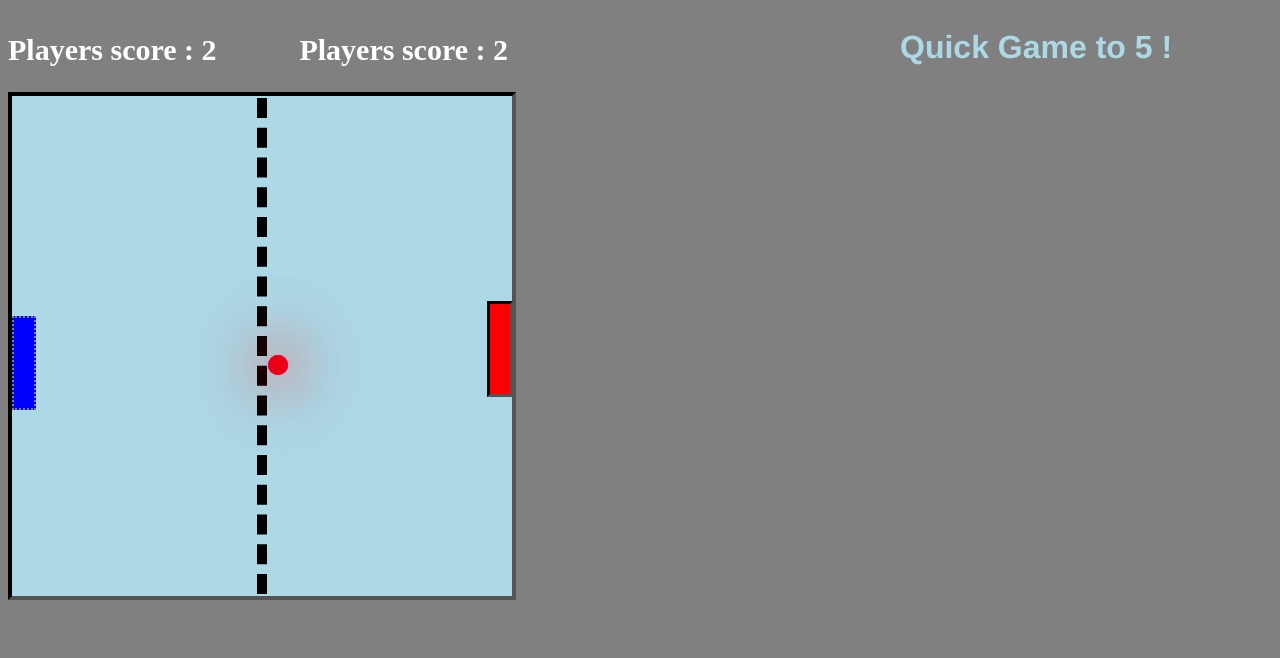
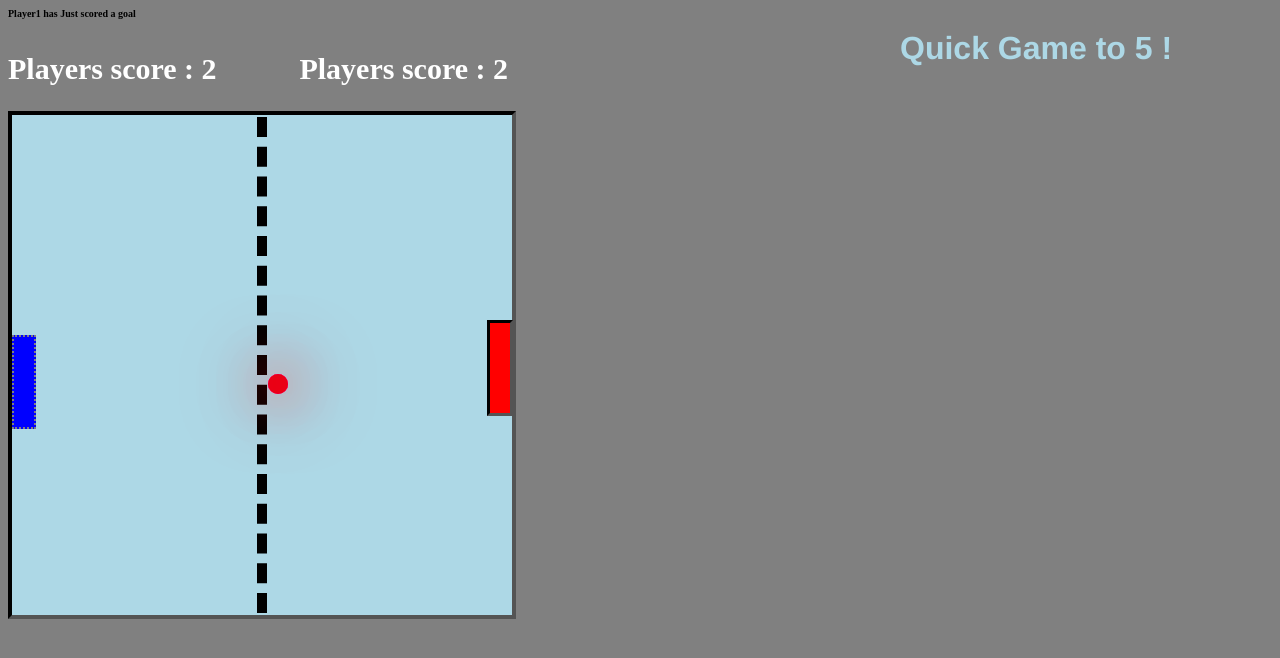
Before and after one commit to Sedrickparker1/Sedrick-github-Parker.github.io, a plain HTML site: page asd-projects/pong/index.html in a window 1280 px wide. Drawn offline with Linux system fonts and the light colour scheme.

Commit message:
addlittle changes

```diff
--- a/asd-projects/pong/index.css
+++ b/asd-projects/pong/index.css
@@ -4,7 +4,6 @@ body {
 
 
 }
-
 #board {
   width: 500px;
   height: 500px;
@@ -12,7 +11,6 @@ body {
   background-color: lightblue;
   position: relative;
 }
-
 #ball {
   background-color: #fff;
   box-shadow:
@@ -68,3 +66,9 @@ font-family: 'Franklin Gothic Medium', 'Arial Narrow', Arial, sans-serif;
   color: white;
   font-size: 20px;
 }
+#scoreFeed{
+  display:block;
+  width: 500px;
+  top: 100px;
+  font-size: 10px;
+}
--- a/asd-projects/pong/index.html
+++ b/asd-projects/pong/index.html
@@ -1,5 +1,6 @@
 <!DOCTYPE html>
 <html>
+
 <head>
   <title>Ping Pong Time</title>
   <!-- Load CSS files -->
@@ -9,25 +10,22 @@
   <script src="jquery.min.js"></script>
   <script src="index.js"></script>
 </head>
-
 <body>
   <h1 id="greeting">Quick Game to 5 !</h1>
+  <h2 id="scoreFeed">...</h2>
 
-    <div id='score'>
+  <div id="score">
     <h2 id="scoreboard2"> Player Two:0</h2>
     <h2 id="scoreboard"> Player One:0</h2>
   </div>
 
-    <div id='board'>
+  <div id="board">
     <div class="dottedLines"></div>
-      <div id='player1'></div>
-      <div id='ball'></div>
-      <div id='player2'></div>
+    <div id="player1"></div>
+    <div id="ball"></div>
+    <div id="player2"></div>
 
   </div>
+</body>
 
-
-
-
-  </body>
 </html>
--- a/asd-projects/pong/index.js
+++ b/asd-projects/pong/index.js
@@ -27,7 +27,7 @@ function runProgram() {
   ball.speedX = 4;
   ball.speedY = 4;
   const BOARD_HEIGHT = $('#board').height() - $('#player1').height();
-  const boardwidth = $('#board').width() - $('#ball').width();
+  const boardWidth = $('#board').width() - $('#ball').width();
   const ballBoardHeight = $('#board').height() - 9;
   const KEY = {
     'P1UP': 38,
@@ -39,7 +39,6 @@ function runProgram() {
   let interval = setInterval(newFrame, FRAMES_PER_SECOND_INTERVAL);   // execute newFrame every 0.0166 seconds (60 Frames per second)
   $(document).on('keydown', handleKeyDown);
   $(document).on('keyup', handleKeyUp);
-
 
   ////////////////////////////////////////////////////////////////////////////////
   ///////////////////////// CORE LOGIC ///////////////////////////////////////////
@@ -64,7 +63,7 @@ function runProgram() {
   //  calculate the right side of the 1st paddle.
   let winner = 0;
   let winner2 = 0;
-  function collide(player1, player2) {
+  function collide(player1, player2){
     // item sides
     player1.top = player1.y;
     player1.bottom = player1.y + player1.height;
@@ -89,13 +88,12 @@ function runProgram() {
       ball.speedX = -4;
     }
   }
-
-  function movement(obj) {
+  function movement(obj){
     $(obj.id).css('top', obj.y);
     obj.y += obj.speedY;
     dontLeaveBoard(obj);
   }
-  function moveBall() {
+  function moveBall(){
     ball.x += ball.speedX;
     ball.y += ball.speedY;
     $(ball.id).css("left", ball.x);
@@ -103,7 +101,7 @@ function runProgram() {
     getScore(ball);
     keepBallInBoard(ball);
   }
-  function handleKeyDown(event) {
+  function handleKeyDown(event){
     if (event.which === KEY.P1UP) {
       pong2.speedY = -7;
     }
@@ -117,7 +115,7 @@ function runProgram() {
       pong.speedY = 7;
     }
   }
-  function handleKeyUp(event) {
+  function handleKeyUp(event){
     if (event.which === KEY.P1UP) {
       pong2.speedY = 0;
     }
@@ -131,31 +129,33 @@ function runProgram() {
       pong.speedY = 0;
     }
   }
-  function dontLeaveBoard(obj) {
+  function dontLeaveBoard(obj){
     if (obj.y > BOARD_HEIGHT) {
       obj.y = BOARD_HEIGHT;
     }
     else if (obj.y < BOARD_HEIGHT - BOARD_HEIGHT) {
-      obj.y = 0;
+      obj.y = BOARD_HEIGHT - BOARD_HEIGHT;
     }
   }
-  function getScore(item) {
-    if (item.x > boardwidth) {
+  function getScore(item){
+    if (item.x > boardWidth){
       item.x = 250;
       item.y = 250;
+      item.speedX = 0;
       item.speedX = Math.floor((Math.random() - 4 + -1) + 1);
       score('#scoreboard');
+      getScoreFeed('Player2');
       winner++;
     }
-
     else if (item.x < 0) {
       item.x = 250;
       item.y = 250;
+      item.speed = 0;
       item.speedX = Math.floor((Math.random() * 3) + 1);
       score('#scoreboard2');
+      getScoreFeed('Player1')
       winner2++;
     }
-
   }
   function keepBallInBoard(item){
     if (item.y > ballBoardHeight) {
@@ -171,7 +171,7 @@ function runProgram() {
   function score(id) {
     $(id).text('Players score : ' + (parseFloat($(id).text().replace(/^\D+/g, '')) + 1));
   }
-  function CheckForWin() {
+  function CheckForWin(){
     if (winner === 5) {
       winner = 'Player1';
       endGame(winner);
@@ -180,8 +180,8 @@ function runProgram() {
       endGame(winner2);
     }
   }
-  function getScoreFeed(id, newtext) {
-    document.getElementById(id).innerHTML = newtext;
+  function getScoreFeed(currentScorer){
+   document.getElementById('scoreFeed').innerHTML = currentScorer + ' has Just scored a goal';
   }
   function endGame(champ) {
     // stop the interval timer
--- a/asd-projects/walker/index.js
+++ b/asd-projects/walker/index.js
@@ -66,15 +66,12 @@ function runProgram(){
     }
     else if (event.which === KEY.RIGHT) {
       speedX = 5;
-      console.log('Right is pressed')
     }
     else if (event.which === KEY.UP) {
       speedY = -5;
-      console.log('Up is pressed')
     }
     else if (event.which === KEY.DOWN) {
       speedY = 5;
-      console.log('Down is pressed')
     }
     else if (event.which === KEY.UP2) {
       speedy2 = -5;
```
Lines whose indentation alone changed are shown as unchanged.
